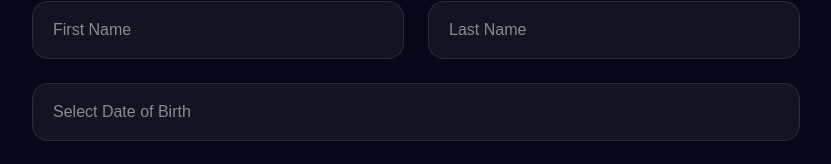
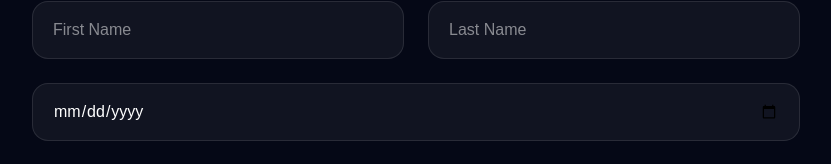
Before and after one commit to Purvesh28/astrology-website, a Next.js app: page /booking in a window 1280 px wide. Shown: the part 327-491 px from the top of the page, without its empty margins (224-1055 px from the left). Built offline with nearby package versions, Linux system fonts and the light colour scheme.

Commit message:
Refactor date of birth input to use native date input
Replaced DatePicker with a native date input for date of birth.

```diff
--- a/app/booking/page.tsx
+++ b/app/booking/page.tsx
@@ -1,14 +1,9 @@
 "use client";
 
 import React, { useState } from "react";
-import DatePicker from "react-datepicker";
-
-import "react-datepicker/dist/react-datepicker.css";
 
 export default function BookingPage() {
   const [loading, setLoading] = useState(false);
-  const [dob, setDob] = useState<Date | null>(null);
-  const [birthTime, setBirthTime] = useState("");
 
   const handleSubmit = async (
     e: React.FormEvent<HTMLFormElement>
@@ -22,12 +17,9 @@ export default function BookingPage() {
     const data = {
       firstName: (form.elements.namedItem("firstName") as HTMLInputElement).value,
       lastName: (form.elements.namedItem("lastName") as HTMLInputElement).value,
-      // dob: (form.elements.namedItem("dob") as HTMLInputElement).value,
-      dob: dob ? dob.toISOString().split("T")[0] : "",
-
+      dob: (form.elements.namedItem("dob") as HTMLInputElement).value,
       birthPlace: (form.elements.namedItem("birthPlace") as HTMLInputElement).value,
-      // birthTime: (form.elements.namedItem("birthTime") as HTMLInputElement).value,
-      birthTime: birthTime ? birthTime.toLocaleTimeString("en-GB", {hour: "2-digit",minute: "2-digit",hour12: false,}) : "",
+      birthTime: (form.elements.namedItem("birthTime") as HTMLInputElement).value,
       phone: (form.elements.namedItem("phone") as HTMLInputElement).value,
       message: (form.elements.namedItem("message") as HTMLTextAreaElement).value,
     };
@@ -49,9 +41,6 @@ export default function BookingPage() {
         alert("Booking submitted successfully!");
 
         form.reset();
-
-        setDob(null);
-        setBirthTime(null);
       } else {
         alert("Something went wrong.");
       }
@@ -104,19 +93,11 @@ export default function BookingPage() {
             />
           </div>
 
-          <DatePicker
-            selected={dob}
-            onChange={(date) => setDob(date)}
-            dateFormat="dd/MM/yyyy"
-            placeholderText="Select Date of Birth"
-            maxDate={new Date()}
-            showYearDropdown
-            showMonthDropdown
-            dropdownMode="select"
-            yearDropdownItemNumber={100}
-            scrollableYearDropdown
-            className="w-full bg-white/5 border border-white/10 rounded-2xl px-5 py-4 outline-none text-white"
-            wrapperClassName="w-full"
+          <input
+            type="date"
+            name="dob"
+            required
+            className="w-full bg-white/5 border border-white/10 rounded-2xl px-5 py-4 outline-none"
           />
 
           <input
```
